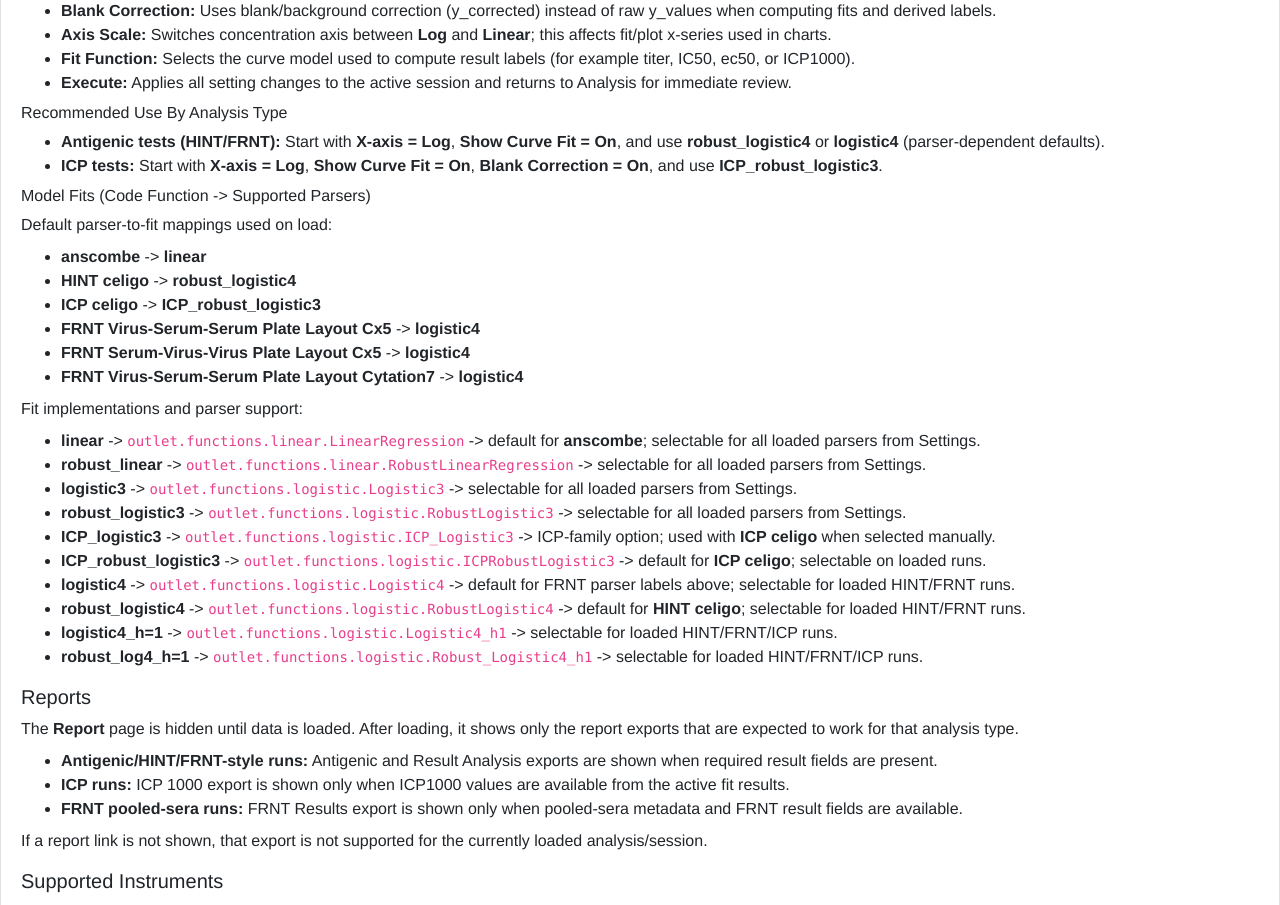
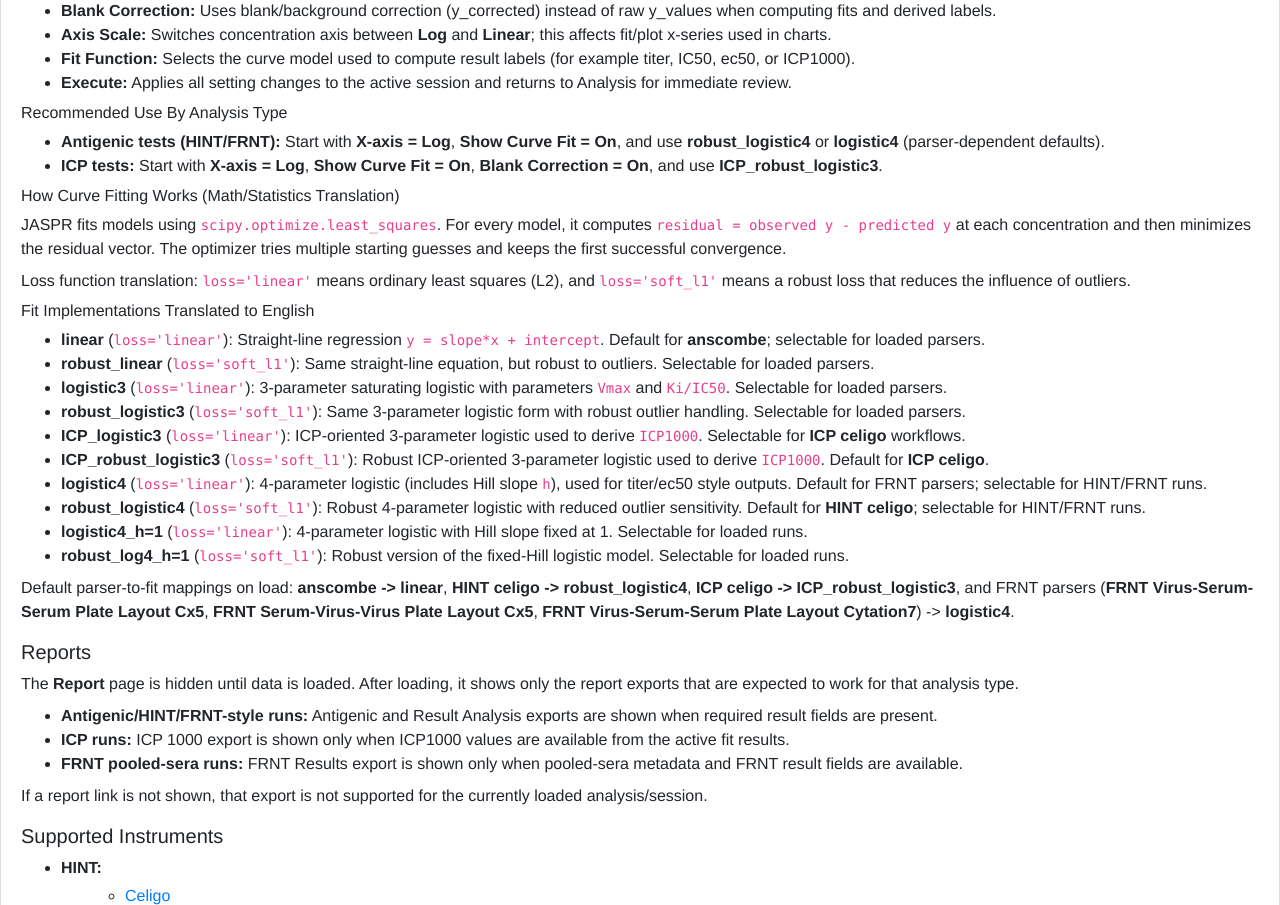
Before and after one commit to CDCgov/jaspr, a Flask app: page / in a window 1280 px wide. Shown: the part 1909-2814 px from the top of the page. Run offline with Flask 3, Linux system fonts and the light colour scheme; some libraries are stand-ins or nearby versions.

Commit message:
FLULIMS-5321 Updating instructions & settings & models

```diff
--- a/app/jaspr/templates/main.html
+++ b/app/jaspr/templates/main.html
@@ -113,33 +113,38 @@
 					<li><strong>Antigenic tests (HINT/FRNT):</strong> Start with <strong>X-axis = Log</strong>, <strong>Show Curve Fit = On</strong>, and use <strong>robust_logistic4</strong> or <strong>logistic4</strong> (parser-dependent defaults).</li>
 					<li><strong>ICP tests:</strong> Start with <strong>X-axis = Log</strong>, <strong>Show Curve Fit = On</strong>, <strong>Blank Correction = On</strong>, and use <strong>ICP_robust_logistic3</strong>.</li>
 				</ul>
-				<h6 class="mb-2">Model Fits (Code Function -> Supported Parsers)</h6>
+				<h6 class="mb-2">How Curve Fitting Works (Math/Statistics Translation)</h6>
 				<p class="mb-2">
-					Default parser-to-fit mappings used on load:
+					JASPR fits models using <code>scipy.optimize.least_squares</code>. For every model, it computes
+					<code>residual = observed y - predicted y</code> at each concentration and then minimizes the residual vector.
+					The optimizer tries multiple starting guesses and keeps the first successful convergence.
 				</p>
+				<p class="mb-2">
+					Loss function translation:
+					<code>loss='linear'</code> means ordinary least squares (L2),
+					and <code>loss='soft_l1'</code> means a robust loss that reduces the influence of outliers.
+				</p>
+				<h6 class="mb-2">Fit Implementations Translated to English</h6>
 				<ul class="mb-2">
-					<li><strong>anscombe</strong> -> <strong>linear</strong></li>
-					<li><strong>HINT celigo</strong> -> <strong>robust_logistic4</strong></li>
-					<li><strong>ICP celigo</strong> -> <strong>ICP_robust_logistic3</strong></li>
-					<li><strong>FRNT Virus-Serum-Serum Plate Layout Cx5</strong> -> <strong>logistic4</strong></li>
-					<li><strong>FRNT Serum-Virus-Virus Plate Layout Cx5</strong> -> <strong>logistic4</strong></li>
-					<li><strong>FRNT Virus-Serum-Serum Plate Layout Cytation7</strong> -> <strong>logistic4</strong></li>
+					<li><strong>linear</strong> (<code>loss='linear'</code>): Straight-line regression <code>y = slope*x + intercept</code>. Default for <strong>anscombe</strong>; selectable for loaded parsers.</li>
+					<li><strong>robust_linear</strong> (<code>loss='soft_l1'</code>): Same straight-line equation, but robust to outliers. Selectable for loaded parsers.</li>
+					<li><strong>logistic3</strong> (<code>loss='linear'</code>): 3-parameter saturating logistic with parameters <code>Vmax</code> and <code>Ki/IC50</code>. Selectable for loaded parsers.</li>
+					<li><strong>robust_logistic3</strong> (<code>loss='soft_l1'</code>): Same 3-parameter logistic form with robust outlier handling. Selectable for loaded parsers.</li>
+					<li><strong>ICP_logistic3</strong> (<code>loss='linear'</code>): ICP-oriented 3-parameter logistic used to derive <code>ICP1000</code>. Selectable for <strong>ICP celigo</strong> workflows.</li>
+					<li><strong>ICP_robust_logistic3</strong> (<code>loss='soft_l1'</code>): Robust ICP-oriented 3-parameter logistic used to derive <code>ICP1000</code>. Default for <strong>ICP celigo</strong>.</li>
+					<li><strong>logistic4</strong> (<code>loss='linear'</code>): 4-parameter logistic (includes Hill slope <code>h</code>), used for titer/ec50 style outputs. Default for FRNT parsers; selectable for HINT/FRNT runs.</li>
+					<li><strong>robust_logistic4</strong> (<code>loss='soft_l1'</code>): Robust 4-parameter logistic with reduced outlier sensitivity. Default for <strong>HINT celigo</strong>; selectable for HINT/FRNT runs.</li>
+					<li><strong>logistic4_h=1</strong> (<code>loss='linear'</code>): 4-parameter logistic with Hill slope fixed at 1. Selectable for loaded runs.</li>
+					<li><strong>robust_log4_h=1</strong> (<code>loss='soft_l1'</code>): Robust version of the fixed-Hill logistic model. Selectable for loaded runs.</li>
 				</ul>
-				<p class="mb-2">
-					Fit implementations and parser support:
+				<p class="mb-0">
+					Default parser-to-fit mappings on load: <strong>anscombe -> linear</strong>,
+					<strong>HINT celigo -> robust_logistic4</strong>,
+					<strong>ICP celigo -> ICP_robust_logistic3</strong>,
+					and FRNT parsers (<strong>FRNT Virus-Serum-Serum Plate Layout Cx5</strong>,
+					<strong>FRNT Serum-Virus-Virus Plate Layout Cx5</strong>,
+					<strong>FRNT Virus-Serum-Serum Plate Layout Cytation7</strong>) -> <strong>logistic4</strong>.
 				</p>
-				<ul class="mb-0">
-					<li><strong>linear</strong> -> <code>outlet.functions.linear.LinearRegression</code> -> default for <strong>anscombe</strong>; selectable for all loaded parsers from Settings.</li>
-					<li><strong>robust_linear</strong> -> <code>outlet.functions.linear.RobustLinearRegression</code> -> selectable for all loaded parsers from Settings.</li>
-					<li><strong>logistic3</strong> -> <code>outlet.functions.logistic.Logistic3</code> -> selectable for all loaded parsers from Settings.</li>
-					<li><strong>robust_logistic3</strong> -> <code>outlet.functions.logistic.RobustLogistic3</code> -> selectable for all loaded parsers from Settings.</li>
-					<li><strong>ICP_logistic3</strong> -> <code>outlet.functions.logistic.ICP_Logistic3</code> -> ICP-family option; used with <strong>ICP celigo</strong> when selected manually.</li>
-					<li><strong>ICP_robust_logistic3</strong> -> <code>outlet.functions.logistic.ICPRobustLogistic3</code> -> default for <strong>ICP celigo</strong>; selectable on loaded runs.</li>
-					<li><strong>logistic4</strong> -> <code>outlet.functions.logistic.Logistic4</code> -> default for FRNT parser labels above; selectable for loaded HINT/FRNT runs.</li>
-					<li><strong>robust_logistic4</strong> -> <code>outlet.functions.logistic.RobustLogistic4</code> -> default for <strong>HINT celigo</strong>; selectable for loaded HINT/FRNT runs.</li>
-					<li><strong>logistic4_h=1</strong> -> <code>outlet.functions.logistic.Logistic4_h1</code> -> selectable for loaded HINT/FRNT/ICP runs.</li>
-					<li><strong>robust_log4_h=1</strong> -> <code>outlet.functions.logistic.Robust_Logistic4_h1</code> -> selectable for loaded HINT/FRNT/ICP runs.</li>
-				</ul>
 				<h5 class="mt-3">Reports</h5>
 				<p class="mb-2">
 					The <strong>Report</strong> page is hidden until data is loaded. After loading, it shows only the report exports that are expected to work for that analysis type.
```
